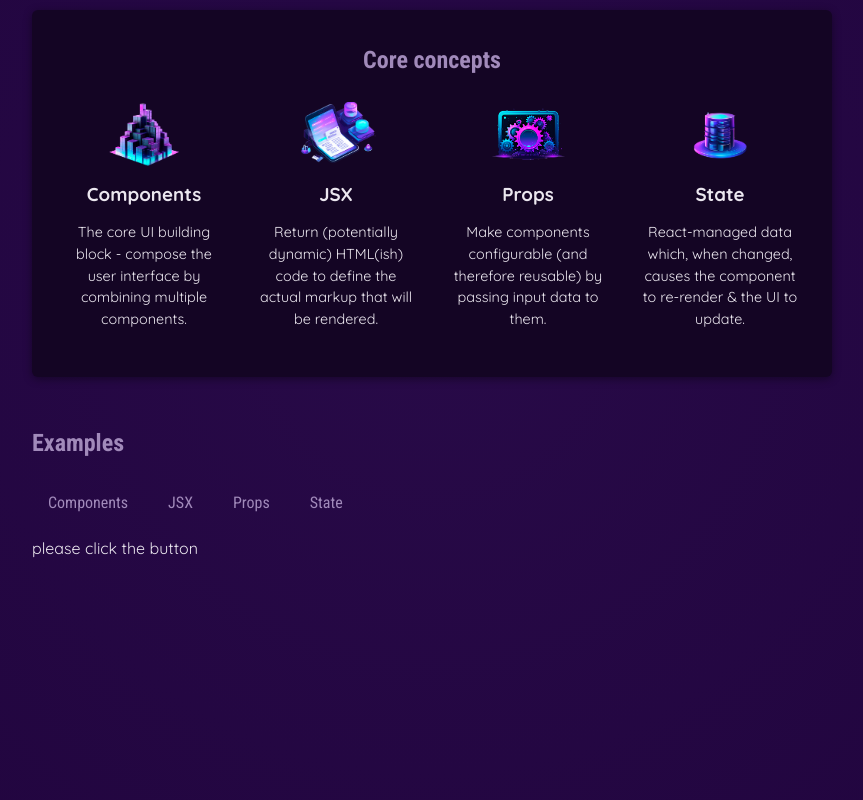
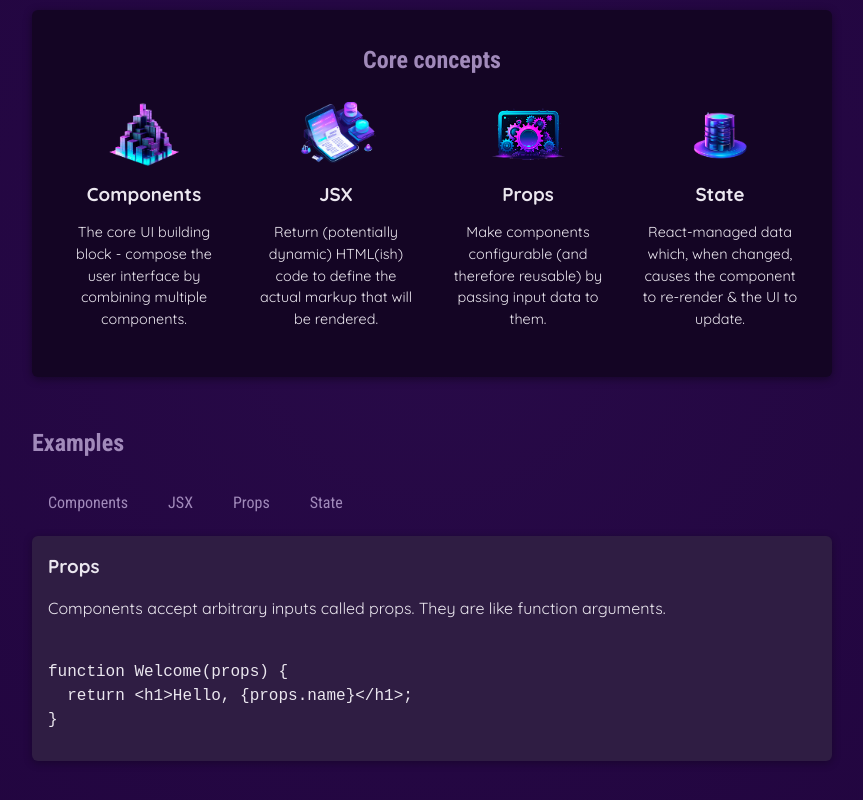
Before and after one commit to bnthurre/react_assentials, a React (Create React App) app: page / in a window 1280 px wide. Shown: the part 322-1122 px from the top of the page, without its empty margins (208-1071 px from the left). Built offline with nearby package versions, Linux system fonts and the light colour scheme.

Commit message:
deriving and outputting data based on state

```diff
--- a/src/App.jsx
+++ b/src/App.jsx
@@ -3,12 +3,13 @@
 import Header from "./components/header/Header";
 import CoreConcept from "./components/CoreConcept";
 import TabButtons from "./components/TabButton";
+import { EXAMPLES } from "./data";
 import React from "react";
 function App() {
-  const [selectedTopic, setSelectedTopic]= useState("please click the button");
+  const [selectedTopic, setSelectedTopic] = useState("props");
 
   const handleselect = (selectedItem) => {
-    setSelectedTopic(selectedItem)
+    setSelectedTopic(selectedItem);
     console.log(selectedTopic);
   };
   return (
@@ -31,12 +32,30 @@
         <section id="examples">
           <h2>Examples</h2>
           <menu>
-            <TabButtons onselect={()=>handleselect('components')} label="Components"></TabButtons>
-            <TabButtons onselect={()=>handleselect('jsx')}label="JSX"></TabButtons>
-            <TabButtons onselect={()=>handleselect('prop')} label="Props"></TabButtons>
-            <TabButtons onselect={()=>handleselect('state')} label="State"></TabButtons>
+            <TabButtons
+              onselect={() => handleselect("components")}
+              label="Components"
+            ></TabButtons>
+            <TabButtons
+              onselect={() => handleselect("jsx")}
+              label="JSX"
+            ></TabButtons>
+            <TabButtons
+              onselect={() => handleselect("props")}
+              label="Props"
+            ></TabButtons>
+            <TabButtons
+              onselect={() => handleselect("state")}
+              label="State"
+            ></TabButtons>
           </menu>
-          {selectedTopic}
+          <div id="tab-content">
+            <h3>{EXAMPLES[selectedTopic].title}</h3>
+            <p>{EXAMPLES[selectedTopic].description}</p>
+            <pre>
+              <code>{EXAMPLES[selectedTopic].code}</code>
+            </pre>
+          </div>
         </section>
       </main>
     </div>
--- a/src/data.js
+++ b/src/data.js
@@ -2,6 +2,8 @@
 import propsImg from './assets/config.png';
 import jsxImg from './assets/jsx-ui.png';
 import stateImg from './assets/state-mgmt.png';
+
+
 
 export const CORE_CONCEPTS = [
   {
@@ -29,3 +31,54 @@
       'React-managed data which, when changed, causes the component to re-render & the UI to update.',
   },
 ];
+
+export const EXAMPLES = {
+  components: {
+    title: 'Components',
+    description:
+      'Components are the building blocks of React applications. A component is a self-contained module (HTML + optional CSS + JS) that renders some output.',
+    code: `
+function Welcome() {
+  return <h1>Hello, World!</h1>;
+}`,
+  },
+  jsx: {
+    title: 'JSX',
+    description:
+      'JSX is a syntax extension to JavaScript. It is similar to a template language, but it has full power of JavaScript (e.g., it may output dynamic content).',
+    code: `
+<div>
+  <h1>Welcome {userName}</h1>
+  <p>Time to learn React!</p>
+</div>`,
+  },
+  props: {
+    title: 'Props',
+    description:
+      'Components accept arbitrary inputs called props. They are like function arguments.',
+    code: `
+function Welcome(props) {
+  return <h1>Hello, {props.name}</h1>;
+}`,
+  },
+  state: {
+    title: 'State',
+    description:
+      'State allows React components to change their output over time in response to user actions, network responses, and anything else.',
+    code: `
+function Counter() {
+  const [isVisible, setIsVisible] = useState(false);
+
+  function handleClick() {
+    setIsVisible(true);
+  }
+
+  return (
+    <div>
+      <button onClick={handleClick}>Show Details</button>
+      {isVisible && <p>Amazing details!</p>}
+    </div>
+  );
+}`,
+  },
+};
```
